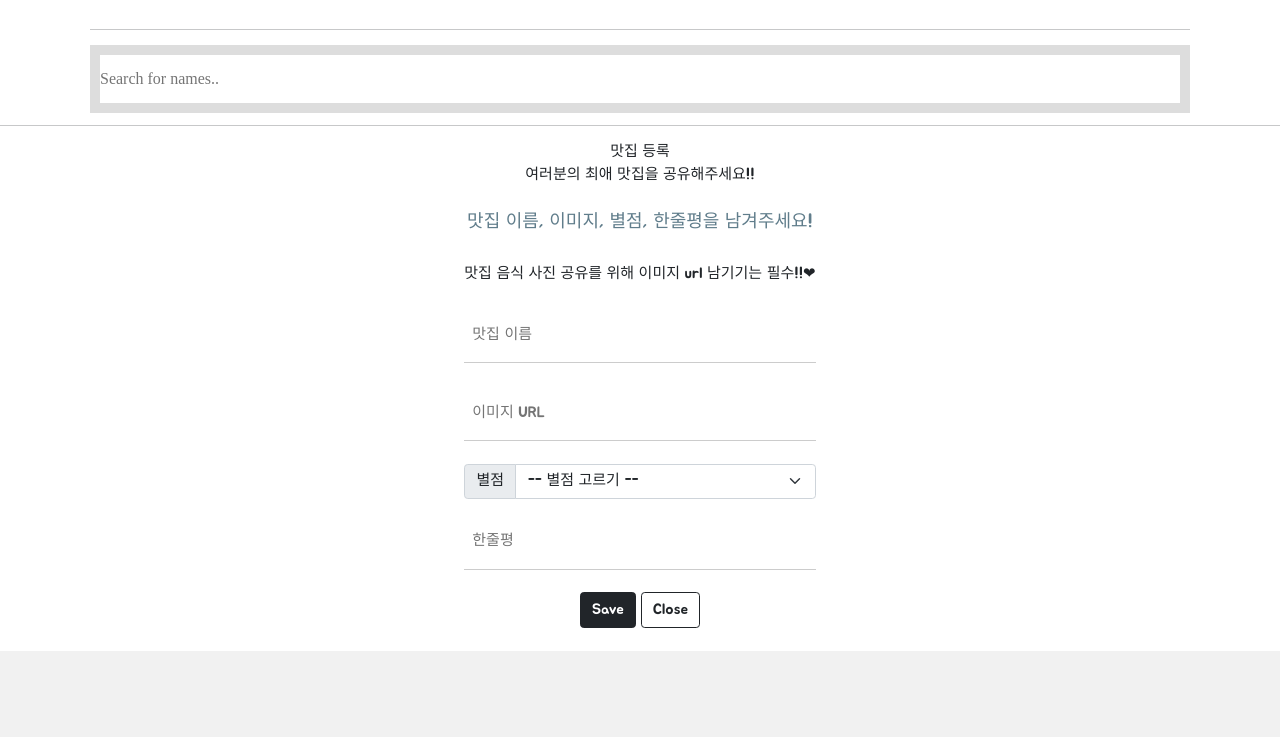
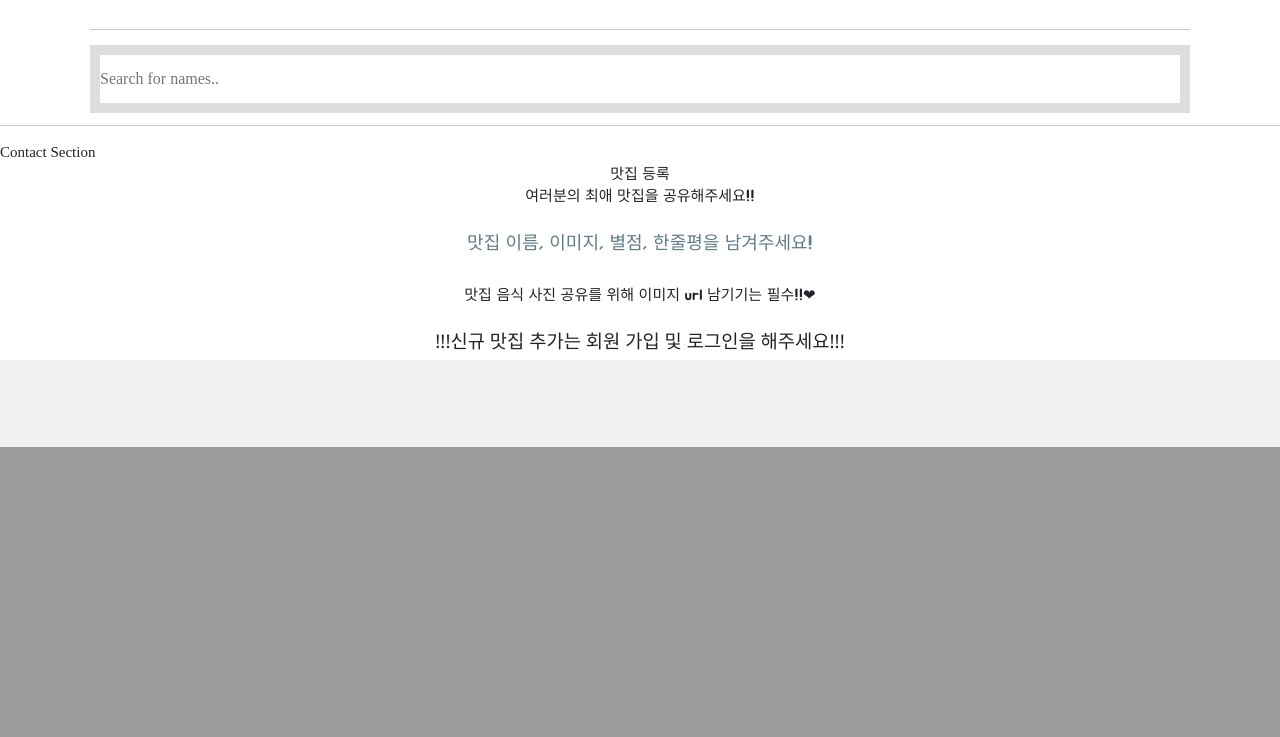
Before and after one commit to juninkorea95/-, a Flask app: page / in a window 1280 px wide. Shown: the part 2297-3034 px from the top of the page. After the commit the page ends 2744 px from the top, so only its background shows below. Run offline with Flask 2, Linux system fonts and the light colour scheme; data that the repository does not hold is empty; some libraries are stand-ins or nearby versions.

Commit message:
로그인시 맛집 추가 기능 추가

```diff
--- a/app.py
+++ b/app.py
@@ -69,6 +69,9 @@ def signUp():
 @app.route('/signIn')
 def signIn():
     return render_template('sigIn.html')
+@app.route('/indexin')
+def indexin():
+    return render_template('indexin.html')
 
 @app.route('/signUp/give', methods=["POST"])
 def signUpPost():
--- a/templates/index.html
+++ b/templates/index.html
@@ -316,7 +316,7 @@
 
 <hr>
 
-    <!-- Contact Section -->
+     Contact Section
 <div class="container">
     <div class="mypost">
         <div class="cont" id="contact">
@@ -324,34 +324,35 @@
             <p>여러분의 최애 맛집을 공유해주세요!!</p>
             <p class="w3-text-blue-grey w3-large">맛집 이름, 이미지, 별점, 한줄평을 남겨주세요!</p>
             <p>맛집 음식 사진 공유를 위해 이미지 url 남기기는 필수!!❤</p>
-            <form action="/action_page.php" target="_blank"></form>
-                <p><input id="name" class="w3-input w3-padding-16" type="text" placeholder="맛집 이름" required name="Name">
-                </p>
-                <p><input id="url" class="w3-input w3-padding-16" type="text" placeholder="이미지 URL" required
-                          name="Image Url">
-                </p>
-                <div class="input-group mb-3">
-                    <label class="input-group-text">별점</label>
-                    <select class="form-select" id="star">
-                        <option selected>-- 별점 고르기 --</option>
-                        <option value="1">⭐</option>
-                        <option value="2">⭐⭐</option>
-                        <option value="3">⭐⭐⭐</option>
-                        <option value="4">⭐⭐⭐⭐</option>
-                        <option value="5">⭐⭐⭐⭐⭐</option>
-                    </select>
-                </div>
-                <div class="form-floating">
-                    <p><input class="w3-input w3-padding-16" type="text" placeholder="한줄평" required
-                              name="Comment" id="comment"></p>
-                    <p>
-                </div>
-                <div class="mybtns">
-                    <button onclick="food_post()" type="button" class="btn btn-dark">Save</button>
-                    <button onclick="close_box()" type="button" class="btn btn-outline-dark">Close</button>
-                </div>
-                </p>
-            </form>
+            <h5>!!!신규 맛집 추가는 회원 가입 및 로그인을 해주세요!!!</h5>
+<!--            <form action="/action_page.php" target="_blank"></form>-->
+<!--                <p><input id="name" class="w3-input w3-padding-16" type="text" placeholder="맛집 이름" required name="Name">-->
+<!--                </p>-->
+<!--                <p><input id="url" class="w3-input w3-padding-16" type="text" placeholder="이미지 URL" required-->
+<!--                          name="Image Url">-->
+<!--                </p>-->
+<!--                <div class="input-group mb-3">-->
+<!--                    <label class="input-group-text">별점</label>-->
+<!--                    <select class="form-select" id="star">-->
+<!--                        <option selected>&#45;&#45; 별점 고르기 &#45;&#45;</option>-->
+<!--                        <option value="1">⭐</option>-->
+<!--                        <option value="2">⭐⭐</option>-->
+<!--                        <option value="3">⭐⭐⭐</option>-->
+<!--                        <option value="4">⭐⭐⭐⭐</option>-->
+<!--                        <option value="5">⭐⭐⭐⭐⭐</option>-->
+<!--                    </select>-->
+<!--                </div>-->
+<!--                <div class="form-floating">-->
+<!--                    <p><input class="w3-input w3-padding-16" type="text" placeholder="한줄평" required-->
+<!--                              name="Comment" id="comment"></p>-->
+<!--                    <p>-->
+<!--                </div>-->
+<!--                <div class="mybtns">-->
+<!--                    <button onclick="food_post()" type="button" class="btn btn-dark">Save</button>-->
+<!--                    <button onclick="close_box()" type="button" class="btn btn-outline-dark">Close</button>-->
+<!--                </div>-->
+<!--                </p>-->
+<!--            </form>-->
         </div>
 
         <!-- End page content -->
--- a/templates/sigin.html
+++ b/templates/sigin.html
@@ -88,7 +88,7 @@
                         localStorage.setItem("userId", userId);
                         localStorage.setItem("userName", userName);
                         alert("로그인 성공")
-                        window.location.replace('/')
+                        window.location.replace('/indexin')
                     } else {
                         alert("로그인 실패")
                     }
@@ -111,7 +111,7 @@
         <label for="floatingInput">아이디</label>
     </div>
     <div class="form-floating mb-3">
-        <input type="text" class="form-control" id="password" placeholder="url" name="userpassword">
+        <input type="password" class="form-control" id="password" placeholder="url" name="userpassword">
         <label for="floatingInput">비밀번호</label>
     </div>
     <button onclick="saveSign()" type="button" class="btn btn-dark">로그인하기</button>
```
